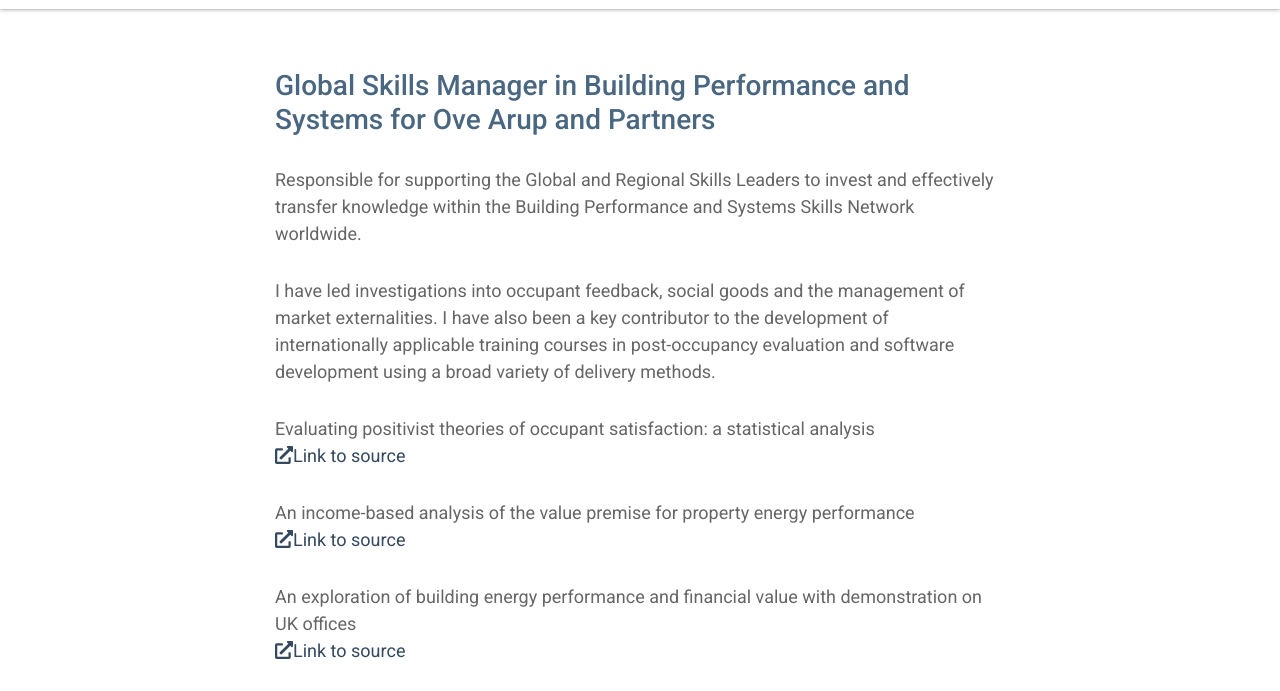
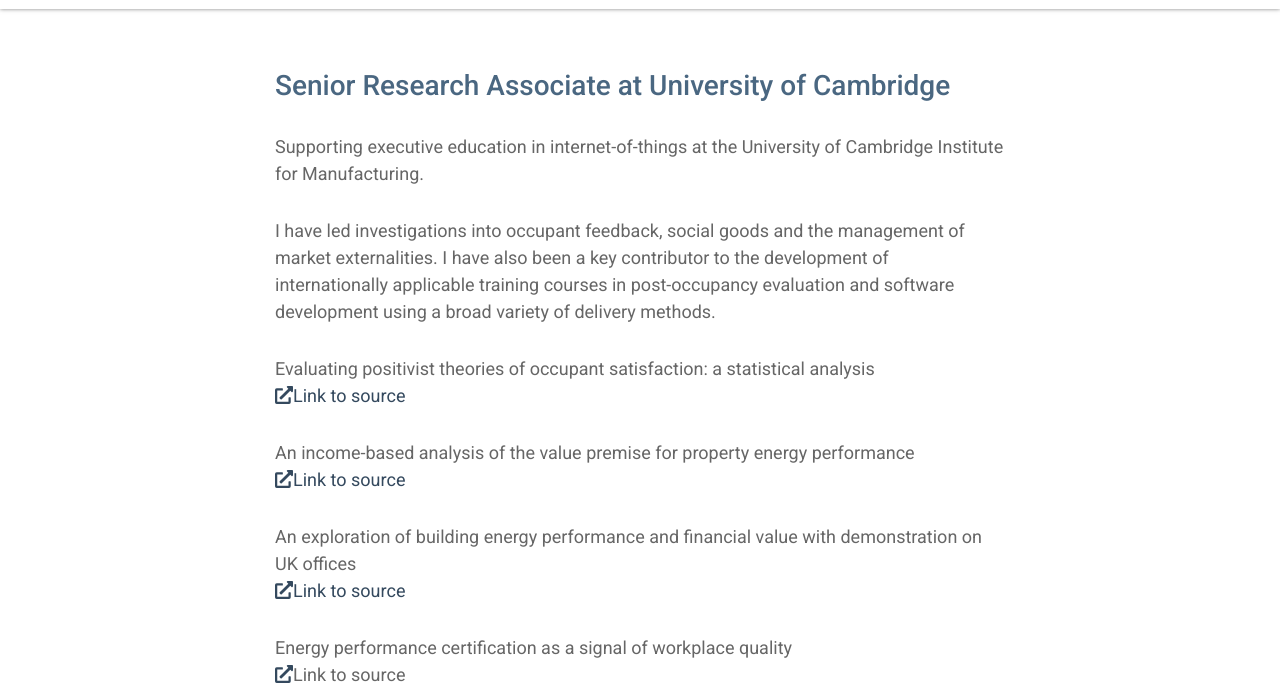
Before and after one commit to aidan-parkinson/website, a plain HTML site: page thought-leadership.html in a window 1280 px wide. Shown: the part 71-762 px from the top of the page. Drawn offline with Linux system fonts and the light colour scheme.

Commit message:
Uni of Cambridge SRA

```diff
--- a/thought-leadership.html
+++ b/thought-leadership.html
@@ -44,9 +44,9 @@
                     <div class="container">
                         <div class="row">
                             <div class="blog-entry-content col-lg-8 col-md-10 col-12 mr-md-auto ml-md-auto">
-                                <h3 class="section-heading">Global Skills Manager in Building Performance and Systems for Ove Arup and Partners</h3>
+                                <h3 class="section-heading">Senior Research Associate at University of Cambridge</h3>
 
-                                <p>Responsible for supporting the Global and Regional Skills Leaders to invest and effectively transfer knowledge within the Building Performance and Systems Skills Network worldwide.</p>
+                                <p>Supporting executive education in internet-of-things at the University of Cambridge Institute for Manufacturing.</p>
                                 <p>I have led investigations into occupant feedback, social goods and the management of market externalities. I have also been a key contributor to the development of internationally applicable training courses in post-occupancy evaluation and software development using a broad variety of delivery methods.</p>
 
                                 <p class="source"><span class="name">Evaluating positivist theories of occupant satisfaction: a statistical analysis</span><br><span class="title"><a href="https://www.tandfonline.com/doi/abs/10.1080/09613218.2017.1314148?journalCode=rbri20" target="_blank"><i class="fas fa-external-link-alt"></i>Link to source</a></span></p>
```
Also changed, not shown: professional-advisory.html (+1 -0 lines).
